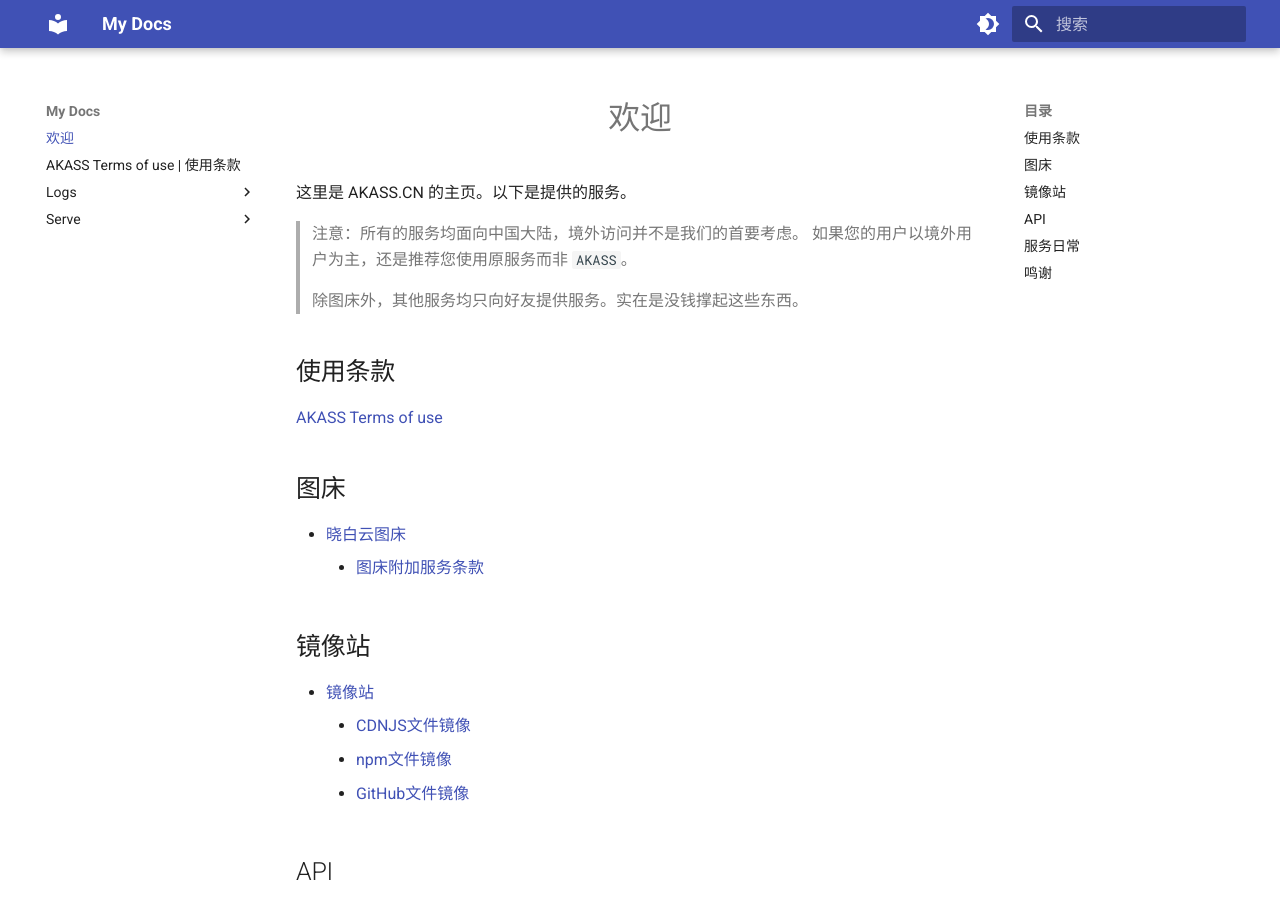
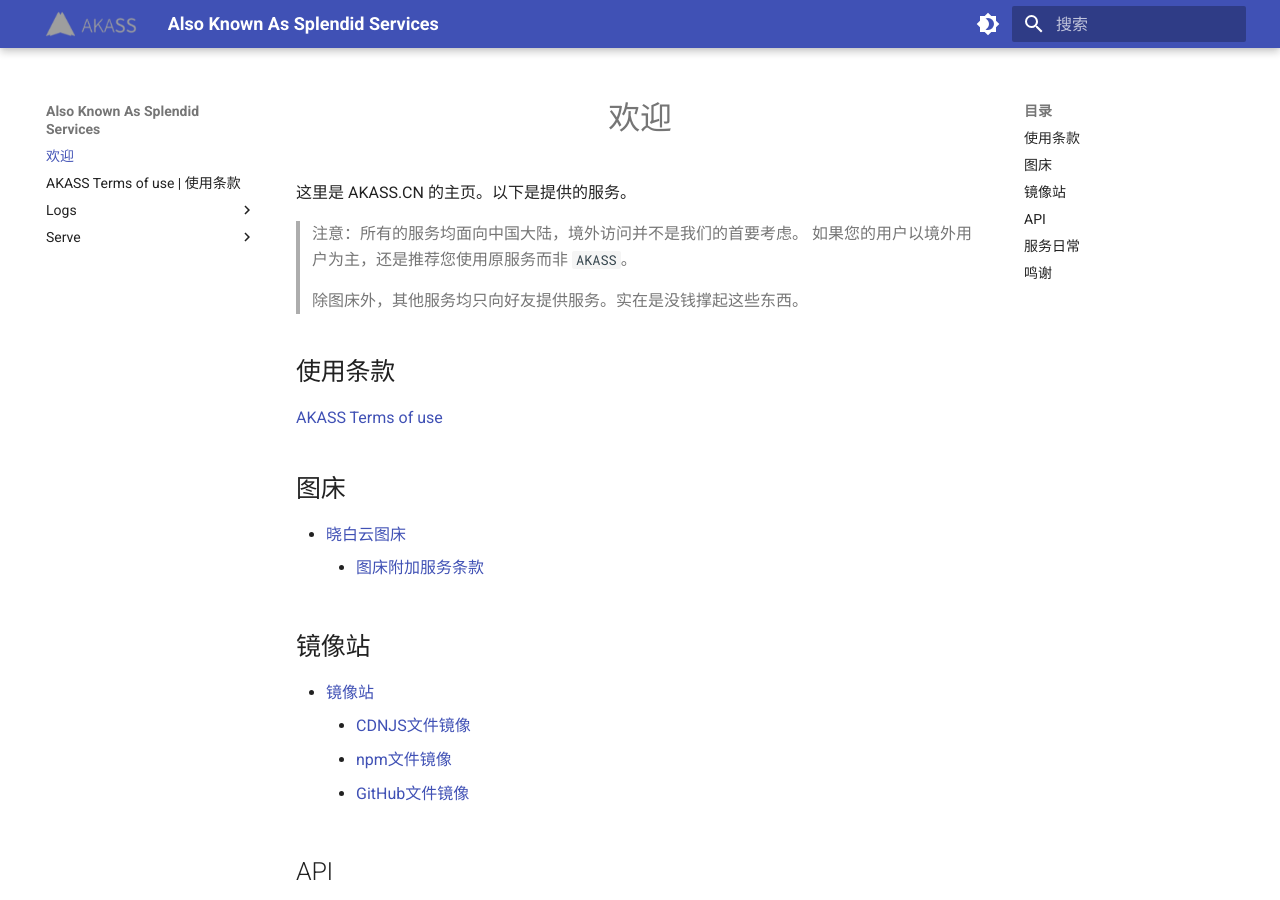
Before and after one commit to akass-org/doc.akass.cn, an MkDocs documentation site: the page built from docs/index.md, in a window 1280 px wide and 900 px high. Built offline with MkDocs 1.6.1 and Material for MkDocs 9.7.7, drawn with Linux system fonts in a browser that asks for light colours.

Commit message:
Update Logo

```diff
--- a/mkdocs.yml
+++ b/mkdocs.yml
@@ -1,5 +1,6 @@
-site_name: My Docs
+site_name: Also Known As Splendid Services
 theme:
+  logo: custom/logo.png
   name: material
   language: zh
   palette:
```
Also changed, not shown: docs/custom/logo.png (added).
